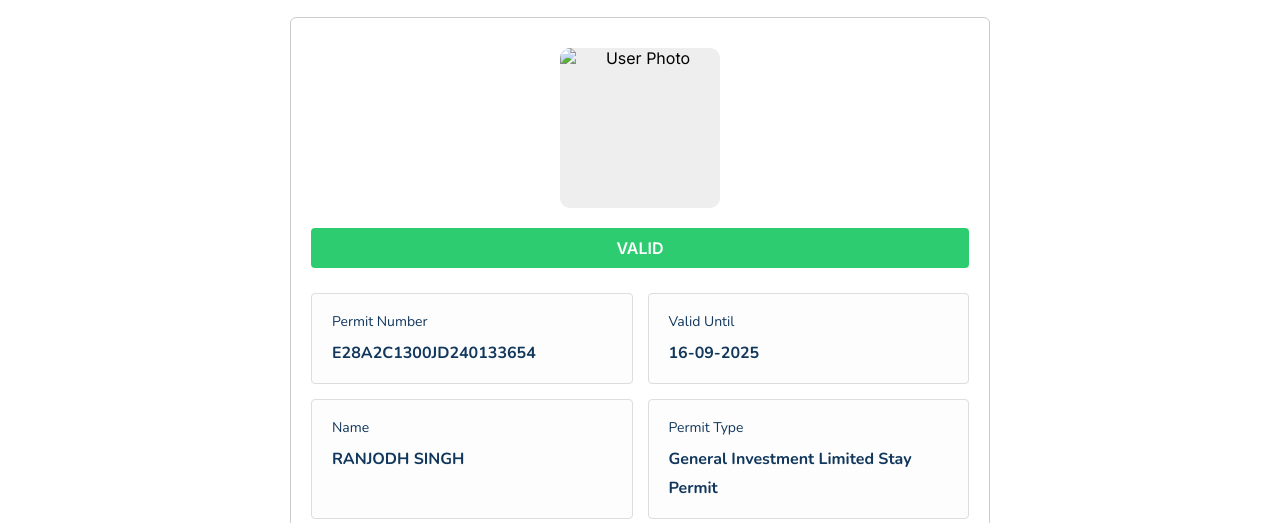
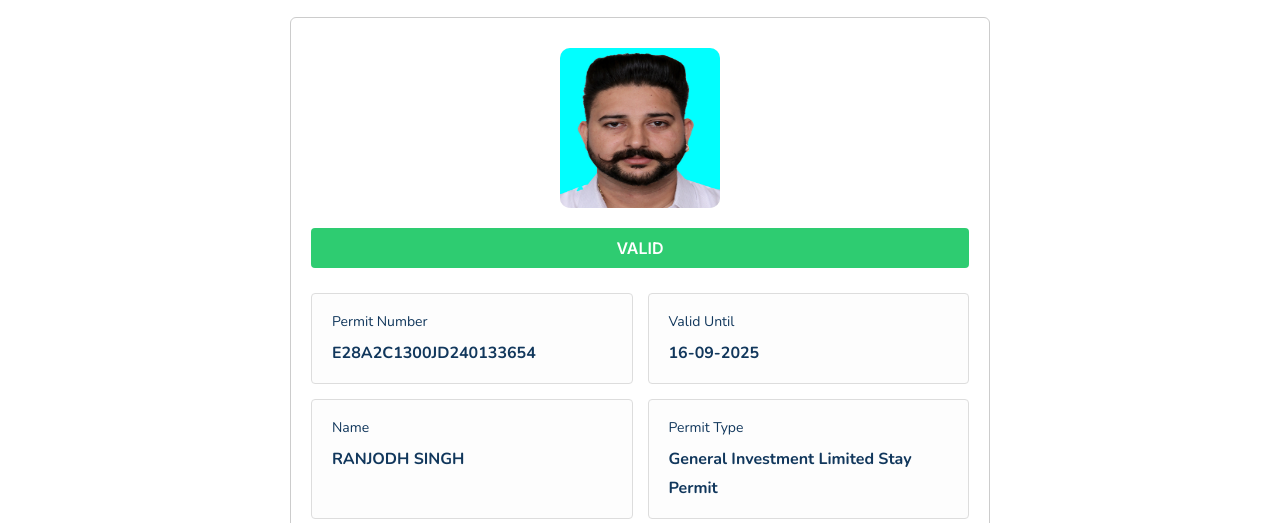
Before and after one commit to Abdur-Rahman-Palash/evisa.imigrasi.go.id, a plain HTML site: page index.html in a window 1280 px wide. Shown: the part 192-715 px from the top of the page. Drawn offline with nearby package versions, Linux system fonts and the light colour scheme; the site is published under a folder, as on GitHub Pages, so addresses that start at the root find nothing.

Commit message:
Update index.html

```diff
--- a/index.html
+++ b/index.html
@@ -296,7 +296,7 @@
     <h2>Status ITAS</h2>
     <div class="status-box">
       <div class="visa-image">
-        <img src="/001.jpg" alt="User Photo">
+        <img src="001.jpg" alt="User Photo">
       </div>
       <div class="valid-status">VALID</div>
       <div class="grid">
```
